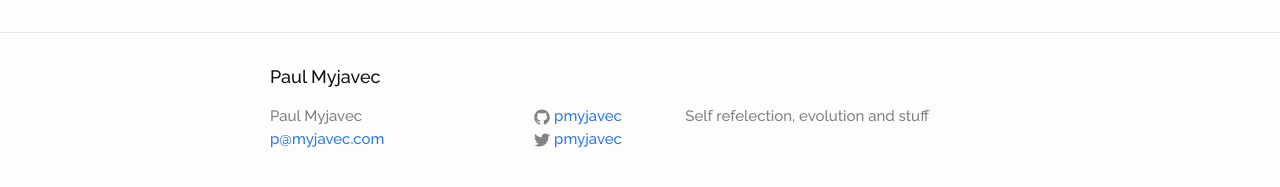
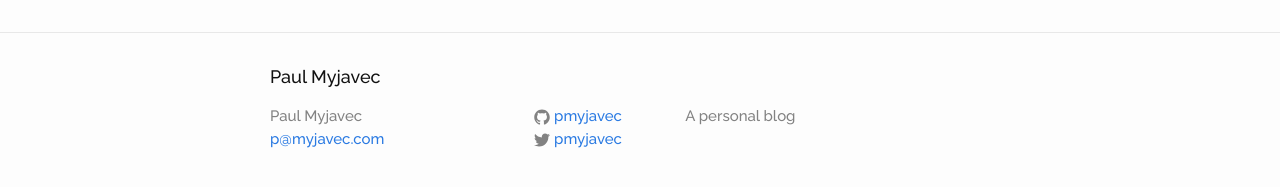
Before and after one commit to pmyjavec/pmyjavec.github.io, a Jekyll site: the page built from index.html, in a window 1280 px wide. Shown: the part 669-856 px from the top of the page. Built offline with Jekyll 4.4.1, drawn with Linux system fonts in a browser that asks for light colours; comment, search, counter and statistics services are not loaded.

Commit message:
Update _config.yml

```diff
--- a/_config.yml
+++ b/_config.yml
@@ -2,7 +2,7 @@
 title: Paul Myjavec
 email: p@myjavec.com
 description: > # this means to ignore newlines until "baseurl:"
-    Self refelection, evolution and stuff
+    A personal blog
 baseurl: "" # the subpath of your site, e.g. /blog/
 url: "http://continuousimprovement.me" # the base hostname & protocol for your site
 twitter_username: pmyjavec
```
